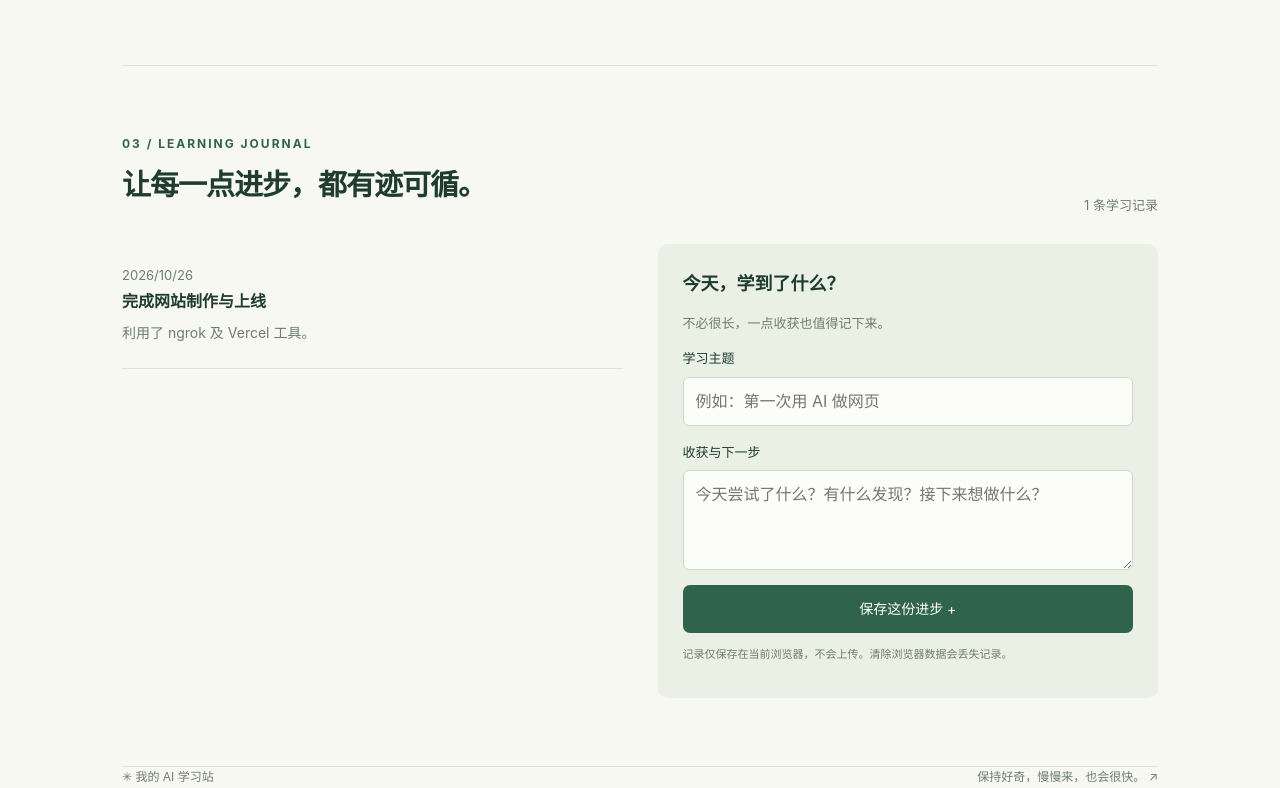
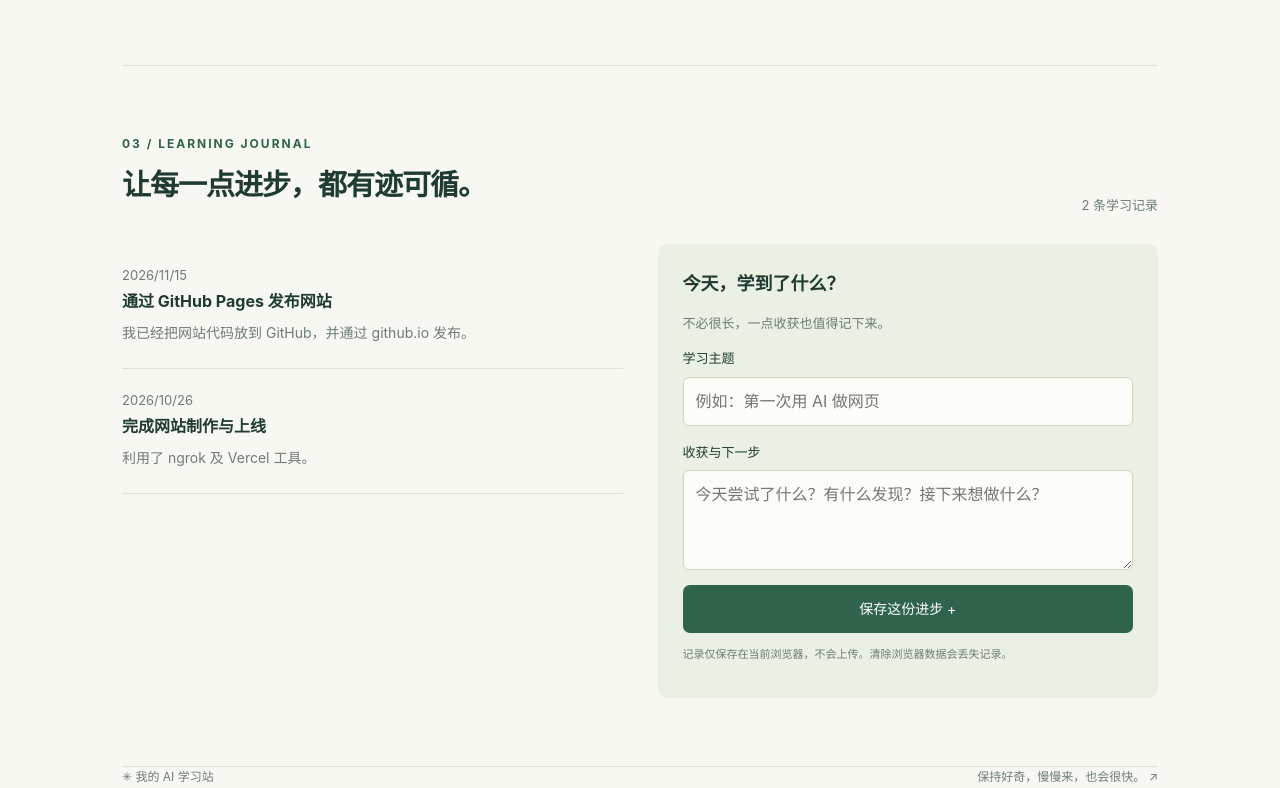
Before and after one commit to jeotsao/jeotsao.github.io, a plain HTML site: page index.html in a window 1280 px wide. Shown: the part 1368-2156 px from the top of the page. Drawn offline with Linux system fonts and the light colour scheme.

Commit message:
更新学习记录：完成 GitHub Pages 发布

```diff
--- a/index.html
+++ b/index.html
@@ -17,14 +17,14 @@
     <div class="strip"><span>我的学习关键词</span><b>好奇心驱动</b><b>在实践中学习</b><b>每次进步一点点 ↗</b></div>
     <section id="about" class="about"><div><div class="eyebrow">01 / About me</div><h2>你好，很高兴认识你。</h2><span class="small">这是我的数字学习花园 🌱</span></div><div><p>我是一名正在探索 AI 的学习者。我想了解 AI 能做什么，也想亲手把想法变成有用的小作品。这个网站，就是我的一个起点。</p><p>接下来，我会在这里记录学习心得、分享练习成果，也留住那些“原来如此”的瞬间。</p><div class="chips"><span class="chip">AI 探索者</span><span class="chip">动手实践派</span><span class="chip">终身学习者</span></div><p class="hint">以上为示例介绍，可在 index.html 中替换成你自己的故事。</p></div></section>
     <section id="journey"><div class="section-head"><div><div class="eyebrow">02 / Learning path</div><h2>一步一步，走自己的路。</h2></div><span class="small">我的起步学习计划 · 可按需调整</span></div><div class="roadmap"><article class="step active"><div class="step-top"><span class="number">01</span><span class="status">起步方向</span></div><h3>认识 AI，学会提问</h3><p>了解基础概念，练习清晰表达需求，让 AI 成为学习搭档。</p></article><article class="step"><div class="step-top"><span class="number">02</span><span class="status">下一步</span></div><h3>动手做一个小作品</h3><p>从个人网站、内容创作或效率工具开始，把想法落地。</p></article><article class="step"><div class="step-top"><span class="number">03</span><span class="status">持续探索</span></div><h3>复盘、分享与成长</h3><p>整理经验，发现不足，在一次次尝试中建立自己的方法。</p></article></div></section>
-    <section id="notes"><div class="section-head"><div><div class="eyebrow">03 / Learning journal</div><h2>让每一点进步，都有迹可循。</h2></div><span class="small" id="count">1 条学习记录</span></div><div class="journal"><div><article class="entry"><span class="small">2026/10/26</span><div class="entry-top"><h3>完成网站制作与上线</h3></div><p>利用了 ngrok 及 Vercel 工具。</p></article><div id="entries" aria-live="polite"></div></div><form class="form" id="note-form"><h3>今天，学到了什么？</h3><p class="small">不必很长，一点收获也值得记下来。</p><label for="title">学习主题</label><input id="title" name="title" maxlength="60" placeholder="例如：第一次用 AI 做网页" required><label for="content">收获与下一步</label><textarea id="content" name="content" maxlength="2000" placeholder="今天尝试了什么？有什么发现？接下来想做什么？" required></textarea><button class="primary" type="submit">保存这份进步 +</button><p class="hint">记录仅保存在当前浏览器，不会上传。清除浏览器数据会丢失记录。</p><div id="feedback" role="status"></div></form></div></section>
+    <section id="notes"><div class="section-head"><div><div class="eyebrow">03 / Learning journal</div><h2>让每一点进步，都有迹可循。</h2></div><span class="small" id="count">2 条学习记录</span></div><div class="journal"><div><article class="entry"><span class="small">2026/11/15</span><div class="entry-top"><h3>通过 GitHub Pages 发布网站</h3></div><p>我已经把网站代码放到 GitHub，并通过 github.io 发布。</p></article><article class="entry"><span class="small">2026/10/26</span><div class="entry-top"><h3>完成网站制作与上线</h3></div><p>利用了 ngrok 及 Vercel 工具。</p></article><div id="entries" aria-live="polite"></div></div><form class="form" id="note-form"><h3>今天，学到了什么？</h3><p class="small">不必很长，一点收获也值得记下来。</p><label for="title">学习主题</label><input id="title" name="title" maxlength="60" placeholder="例如：第一次用 AI 做网页" required><label for="content">收获与下一步</label><textarea id="content" name="content" maxlength="2000" placeholder="今天尝试了什么？有什么发现？接下来想做什么？" required></textarea><button class="primary" type="submit">保存这份进步 +</button><p class="hint">记录仅保存在当前浏览器，不会上传。清除浏览器数据会丢失记录。</p><div id="feedback" role="status"></div></form></div></section>
   </main><footer class="wrap"><span>✳ 我的 AI 学习站</span><span>保持好奇，慢慢来，也会很快。 ↗</span></footer>
   <script>
     const key='my-ai-learning-notes-v1';
     let notes=[];
     try{const saved=JSON.parse(localStorage.getItem(key)||'[]');if(Array.isArray(saved))notes=saved.filter(n=>n&&typeof n.title==='string'&&typeof n.content==='string'&&typeof n.date==='string');}catch{}
     const entries=document.getElementById('entries'),feedback=document.getElementById('feedback');
-    function render(){entries.replaceChildren();document.getElementById('count').textContent=(notes.length+1)+' 条学习记录';notes.forEach((note,index)=>{const article=document.createElement('article');article.className='entry';const top=document.createElement('div');top.className='entry-top';const title=document.createElement('h3');title.textContent=note.title;const del=document.createElement('button');del.className='delete';del.type='button';del.textContent='删除';del.setAttribute('aria-label','删除记录：'+note.title);del.onclick=()=>{const next=notes.filter((_,i)=>i!==index);if(save(next)){notes=next;render();feedback.textContent='记录已删除。';}};top.append(title,del);const date=document.createElement('span');date.className='small';date.textContent=note.date;const p=document.createElement('p');p.textContent=note.content;article.append(date,top,p);entries.append(article);});}
+    function render(){entries.replaceChildren();document.getElementById('count').textContent=(notes.length+2)+' 条学习记录';notes.forEach((note,index)=>{const article=document.createElement('article');article.className='entry';const top=document.createElement('div');top.className='entry-top';const title=document.createElement('h3');title.textContent=note.title;const del=document.createElement('button');del.className='delete';del.type='button';del.textContent='删除';del.setAttribute('aria-label','删除记录：'+note.title);del.onclick=()=>{const next=notes.filter((_,i)=>i!==index);if(save(next)){notes=next;render();feedback.textContent='记录已删除。';}};top.append(title,del);const date=document.createElement('span');date.className='small';date.textContent=note.date;const p=document.createElement('p');p.textContent=note.content;article.append(date,top,p);entries.append(article);});}
     function save(next){try{localStorage.setItem(key,JSON.stringify(next));return true;}catch{feedback.textContent='浏览器暂时无法保存，请检查存储权限或可用空间。';return false;}}
     document.getElementById('note-form').onsubmit=e=>{e.preventDefault();const title=document.getElementById('title').value.trim(),content=document.getElementById('content').value.trim();if(!title||!content){feedback.textContent='请填写学习主题和收获。';return;}const next=[{title,content,date:new Date().toLocaleDateString('zh-CN')},...notes];if(save(next)){notes=next;render();e.target.reset();feedback.textContent='已保存，今天又前进了一小步。';}};
     render();
```
